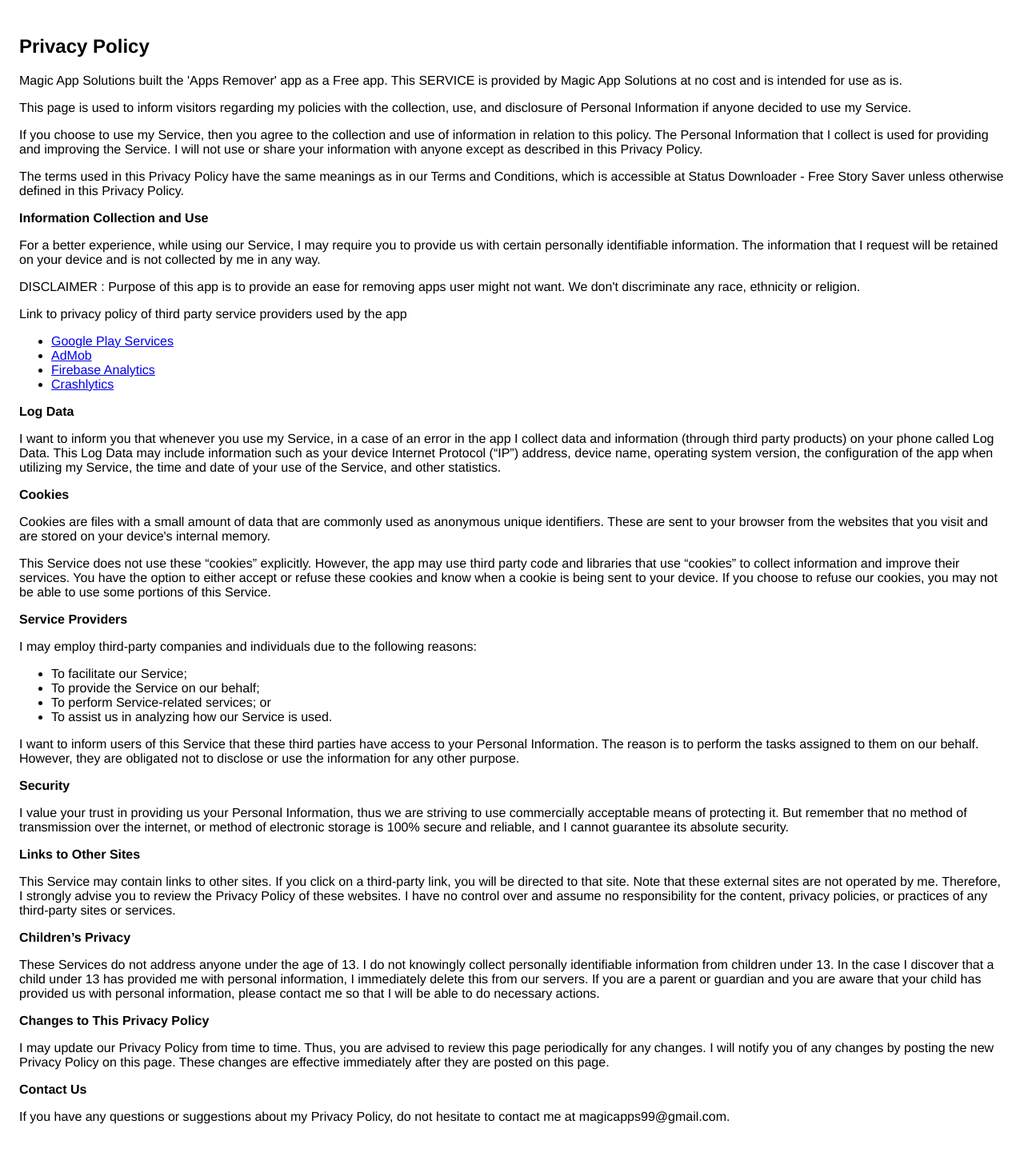
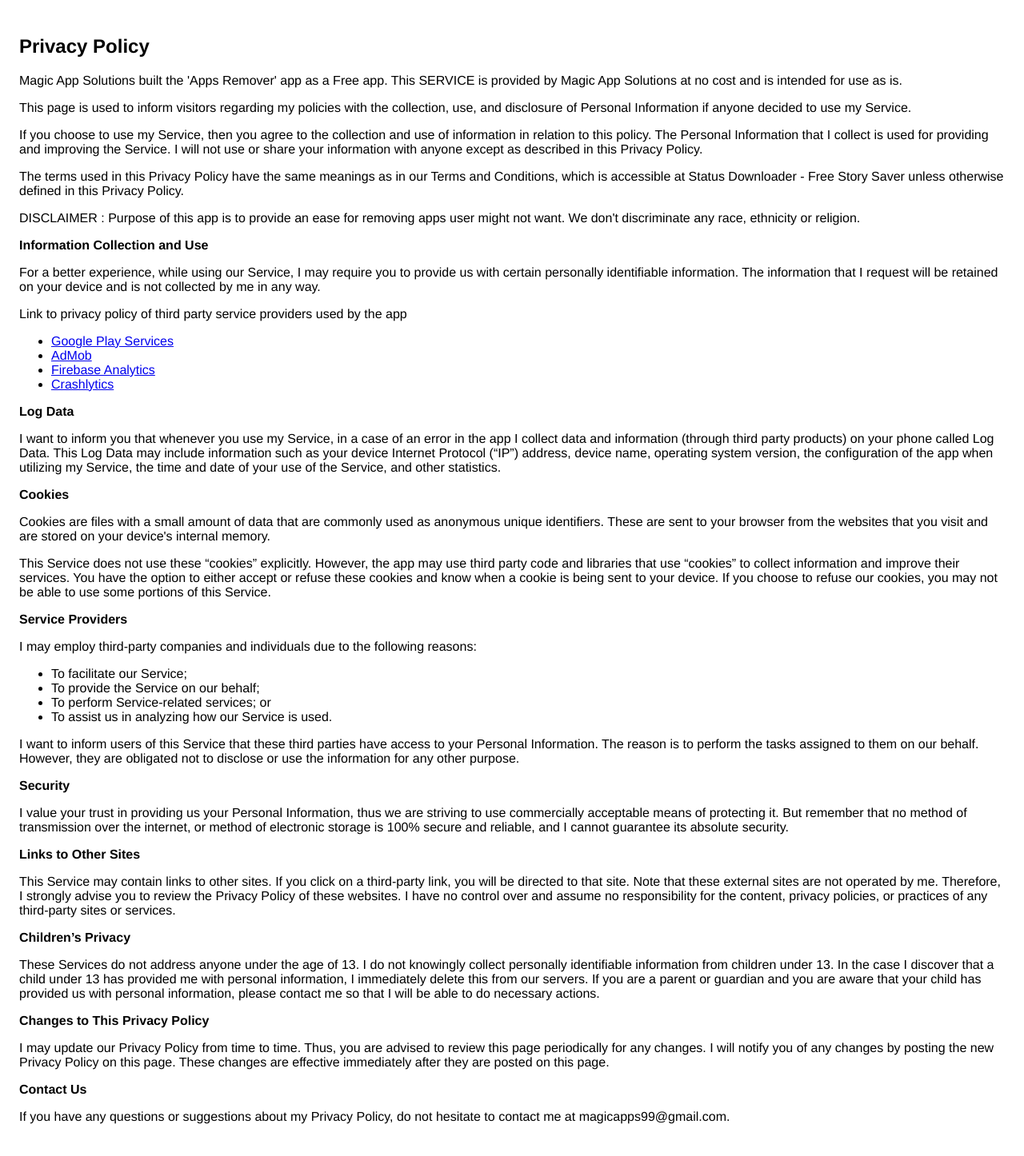
Before and after one commit to anukools/anukools.github.io, a Jekyll site: the page policy_app_remover.html, which Jekyll copies as it is, in a window 1280 px wide. Shown: the whole page at 80% size. Built offline with Jekyll 4.4.1, drawn with Linux system fonts in a browser that asks for light colours.

Commit message:
Update policy_app_remover.html

```diff
--- a/policy_app_remover.html
+++ b/policy_app_remover.html
@@ -30,14 +30,16 @@
                     as in our Terms and Conditions, which is accessible at
                     Status Downloader - Free Story Saver unless otherwise defined in this Privacy
                     Policy.
-                  </p> <p><strong>Information Collection and Use</strong></p> <p>
+                  </p>
+         <p>
+                   DISCLAIMER : Purpose of this app is to provide an ease for removing apps user might not want. We don't discriminate any race, ethnicity or religion.
+                  </p>
+        <p><strong>Information Collection and Use</strong></p> <p>
                     For a better experience, while using our Service,
                     I may require you to provide us with certain
                     personally identifiable information. The
                     information that I request will be
                     retained on your device and is not collected by me in any way.
-                  </p> <p>
-                   DISCLAIMER : Purpose of this app is to provide an ease for removing apps user might not want. We don't discriminate any race, ethnicity or religion.
                   </p> <div><p>
                       Link to privacy policy of third party service providers
                       used by the app
```
